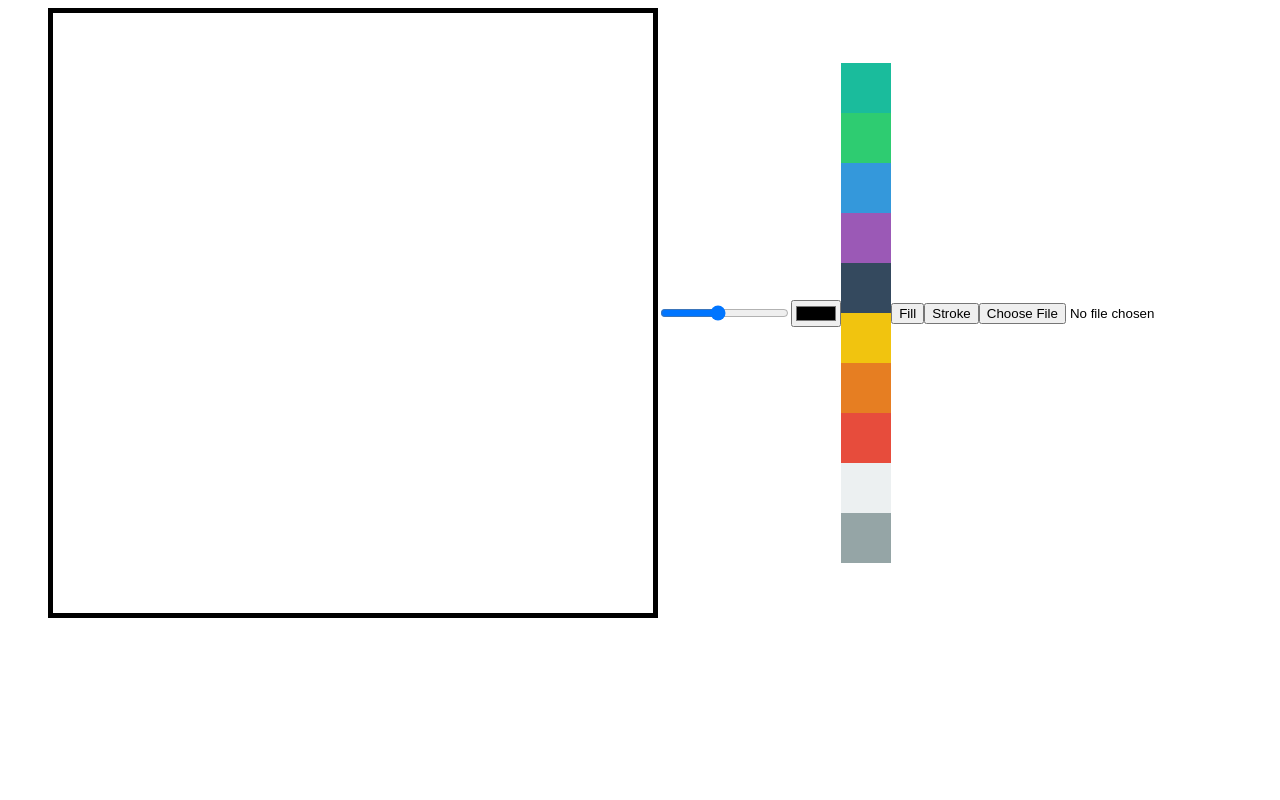
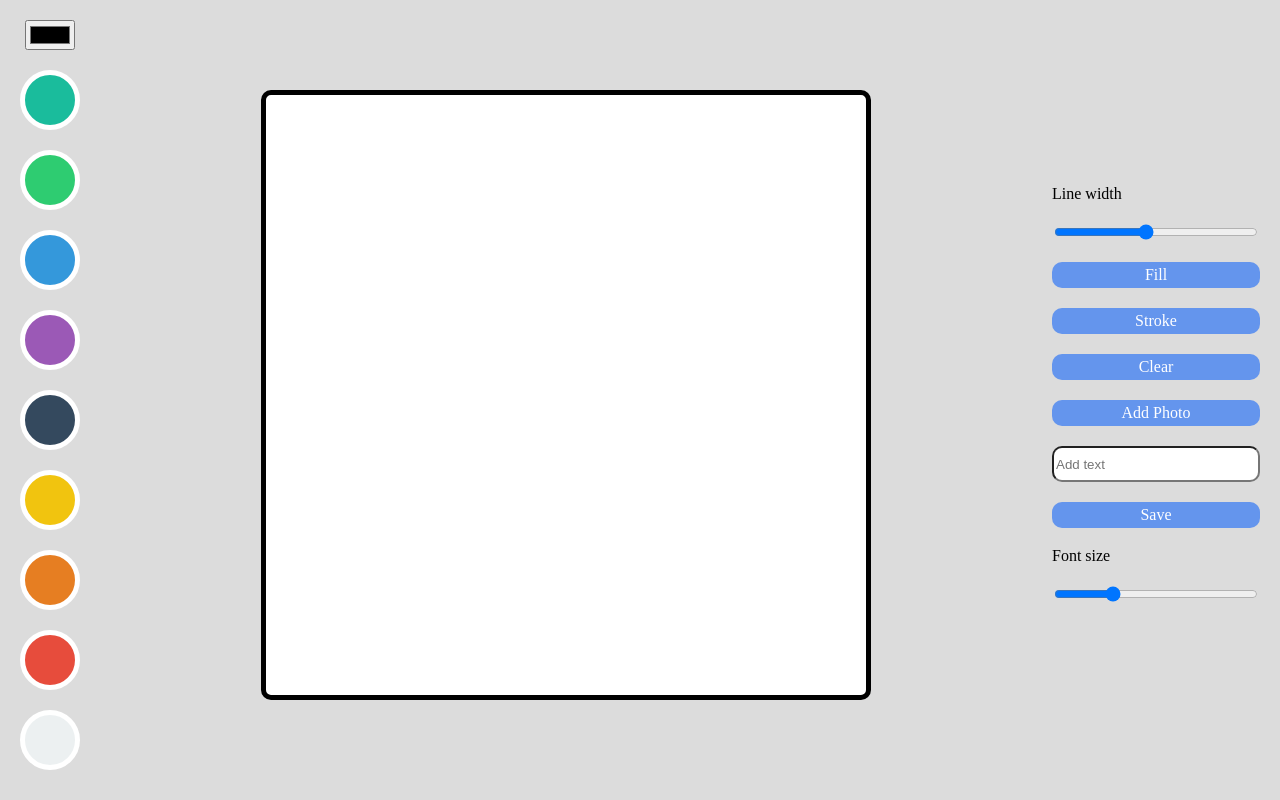
Before and after one commit to hatgureum/Vanilla-JS-canvas-challenge, a plain HTML site: page index.html in a window 1280 px wide. Drawn offline with Linux system fonts and the light colour scheme.

```diff
--- a/index.html
+++ b/index.html
@@ -8,17 +8,8 @@
     <link rel="stylesheet" href="src/style.css" />
   </head>
   <body>
-    <canvas></canvas>
-    <input
-      class="line-width"
-      type="range"
-      min="1"
-      max="10"
-      value="5"
-      step="0.5"
-    />
-    <input class="colorset" type="color" />
-    <div>
+    <div class="colorOptions">
+      <input class="colorset" type="color" />
       <div
         class="colorOption"
         style="background-color: #1abc9c"
@@ -64,15 +55,39 @@
         style="background-color: #ecf0f1"
         data-color="#ecf0f1"
       ></div>
-      <div
-        class="colorOption"
-        style="background-color: #95a5a6"
-        data-color="#95a5a6"
-      ></div>
     </div>
-    <button class="fillMode">Fill</button>
-    <button class="strokeMode">Stroke</button>
-    <input type="file" accept="image/*" id="file" />
+    <canvas></canvas>
+    <div class="btns">
+      <span>Line width</span>
+      <input
+        class="line-width"
+        type="range"
+        min="1"
+        max="10"
+        value="5"
+        step="0.5"
+      />
+      <button class="fillMode">Fill</button>
+      <button class="strokeMode">Stroke</button>
+      <button class="clear">Clear</button>
+      <label for="file"> Add Photo </label>
+      <input type="file" accept="image/*" id="file" />
+      <input type="text" placeholder="Add text" id="textInput" />
+      <button id="saveBtn">Save</button>
+      <span>Font size</span>
+      <input
+        class="font-size"
+        type="range"
+        min="12"
+        max="144"
+        value="48"
+        step="12"
+      />
+    </div>
     <script src="src/index.js"></script>
+    <script
+      src="https://kit.fontawesome.com/29233b525a.js"
+      crossorigin="anonymous"
+    ></script>
   </body>
 </html>
--- a/src/index.js
+++ b/src/index.js
@@ -6,14 +6,34 @@
 const fillMode = document.querySelector(".fillMode");
 const strokeMode = document.querySelector(".strokeMode");
 const fileInput = document.querySelector("#file");
+const textInput = document.querySelector("#textInput");
+const saveBtn = document.querySelector("#saveBtn");
+const fontSizeInput = document.querySelector(".font-size");
+const clearBtn = document.querySelector(".clear");
 
 const CANVAS_WIDTH = 600;
 const CANVAS_HEIGHT = 600;
 canvas.width = CANVAS_WIDTH;
 canvas.height = CANVAS_HEIGHT;
 ctx.lineWidth = lineWidth.value;
+ctx.lineCap = "round";
 let isPainting = false;
 let isFilling = false;
+let fontsize = fontSizeInput.value;
+// const fonturl = "src/ulsanjunggu.ttf";
+// let font = new FontFace(
+//   "fonttest",
+//   "url(https://fonts.gstatic.com/s/notosanskr/v13/PbykFmXiEBPT4ITbgNA5Cgm203Tq4JJWq209pU0DPdWuqxJFA4GNDCBYtw.0.woff2)"
+// );
+// font.load().then(
+//   () => {
+//     ctx.font = `${fontsize}px fonttest`;
+//     console.log(ctx.font);
+//   },
+//   (err) => {
+//     console.log(err);
+//   }
+// );
 
 function onMove(event) {
   if (isPainting) {
@@ -77,6 +97,41 @@
   fileInput.value = null;
 }
 
+function onDoubleClick(event) {
+  const text = textInput.value;
+  if (text !== "") {
+    ctx.save();
+    ctx.lineWidth = 1;
+    updateFont();
+    ctx.fillText(text, event.offsetX, event.offsetY);
+    ctx.restore();
+  }
+}
+
+function onSaveClick() {
+  const url = canvas.toDataURL();
+  const a = document.createElement("a");
+  a.href = url;
+  a.download = "myimage.png";
+  a.click();
+}
+
+function onFontSizeChange() {
+  fontsize = fontSizeInput.value;
+  updateFont();
+}
+
+function updateFont() {
+  ctx.font = `${fontsize}px sans-serif`;
+}
+
+function onClearClick() {
+  ctx.save();
+  ctx.fillStyle = "white";
+  ctx.fillRect(0, 0, CANVAS_WIDTH, CANVAS_HEIGHT);
+  ctx.restore();
+}
+
 canvas.addEventListener("mousemove", onMove);
 canvas.addEventListener("mousedown", startPainting);
 canvas.addEventListener("mouseup", cancelPainting);
@@ -90,3 +145,7 @@
 strokeMode.addEventListener("click", onClickStrokeMode);
 canvas.addEventListener("click", onClickCanvas);
 fileInput.addEventListener("change", onFileChange);
+canvas.addEventListener("dblclick", onDoubleClick);
+saveBtn.addEventListener("click", onSaveClick);
+fontSizeInput.addEventListener("change", onFontSizeChange);
+clearBtn.addEventListener("click", onClearClick);
--- /dev/null
+++ b/src/reset.css
@@ -0,0 +1,133 @@
+html,
+body,
+div,
+span,
+applet,
+object,
+iframe,
+h1,
+h2,
+h3,
+h4,
+h5,
+h6,
+p,
+blockquote,
+pre,
+a,
+abbr,
+acronym,
+address,
+big,
+cite,
+code,
+del,
+dfn,
+em,
+img,
+ins,
+kbd,
+q,
+s,
+samp,
+small,
+strike,
+strong,
+sub,
+sup,
+tt,
+var,
+b,
+u,
+i,
+center,
+dl,
+dt,
+dd,
+ol,
+ul,
+li,
+fieldset,
+form,
+label,
+legend,
+table,
+caption,
+tbody,
+tfoot,
+thead,
+tr,
+th,
+td,
+article,
+aside,
+canvas,
+details,
+embed,
+figure,
+figcaption,
+footer,
+header,
+hgroup,
+menu,
+nav,
+output,
+ruby,
+section,
+summary,
+time,
+mark,
+audio,
+video {
+  margin: 0;
+  padding: 0;
+  border: 0;
+  font-size: 100%;
+  font: inherit;
+  vertical-align: baseline;
+}
+/* HTML5 display-role reset for older browsers */
+article,
+aside,
+details,
+figcaption,
+figure,
+footer,
+header,
+hgroup,
+menu,
+nav,
+section {
+  display: block;
+}
+body {
+  line-height: 1;
+}
+ol,
+ul {
+  list-style: none;
+}
+blockquote,
+q {
+  quotes: none;
+}
+blockquote:before,
+blockquote:after,
+q:before,
+q:after {
+  content: "";
+  content: none;
+}
+table {
+  border-collapse: collapse;
+  border-spacing: 0;
+}
+
+input:focus {
+  outline: none;
+}
+
+a {
+  color: inherit;
+  text-decoration: none;
+}
--- a/src/style.css
+++ b/src/style.css
@@ -1,17 +1,78 @@
+@import "reset.css";
+
 canvas {
   width: 600px;
   height: 600px;
   border: 5px solid black;
+  background-color: white;
+  border-radius: 10px;
 }
 
 body {
   display: flex;
-  justify-content: center;
+  gap: 20px;
+  justify-content: space-between;
   align-items: center;
+  background-color: gainsboro;
+  padding: 20px;
+}
+
+.colorset {
+  display: block;
+  width: 50px;
+  height: 30px;
+}
+
+.colorOptions {
+  display: flex;
+  flex-direction: column;
+  align-items: center;
+  gap: 20px;
 }
 
 .colorOption {
   height: 50px;
   width: 50px;
   cursor: pointer;
+  border-radius: 50%;
+  border: 5px white solid;
+  transition: transform ease-in-out 0.3s;
 }
+
+.colorOption:hover {
+  transform: scale(1.2);
+}
+
+.btns {
+  display: flex;
+  flex-direction: column;
+  gap: 20px;
+}
+
+button,
+label {
+  all: unset;
+  padding: 5px 0px;
+  text-align: center;
+  background-color: cornflowerblue;
+  color: white;
+  font-weight: 500;
+  border-radius: 10px;
+  cursor: pointer;
+  transition: opacity linear 0.3s;
+}
+
+button:hover,
+label:hover {
+  opacity: 0.85;
+}
+
+#textInput {
+  width: 200px;
+  height: 30px;
+  border-radius: 10px;
+}
+
+#file {
+  display: none;
+}
```
Also changed, not shown: src/Mabinogi_Classic_TTF.ttf (added), 1 other file.
